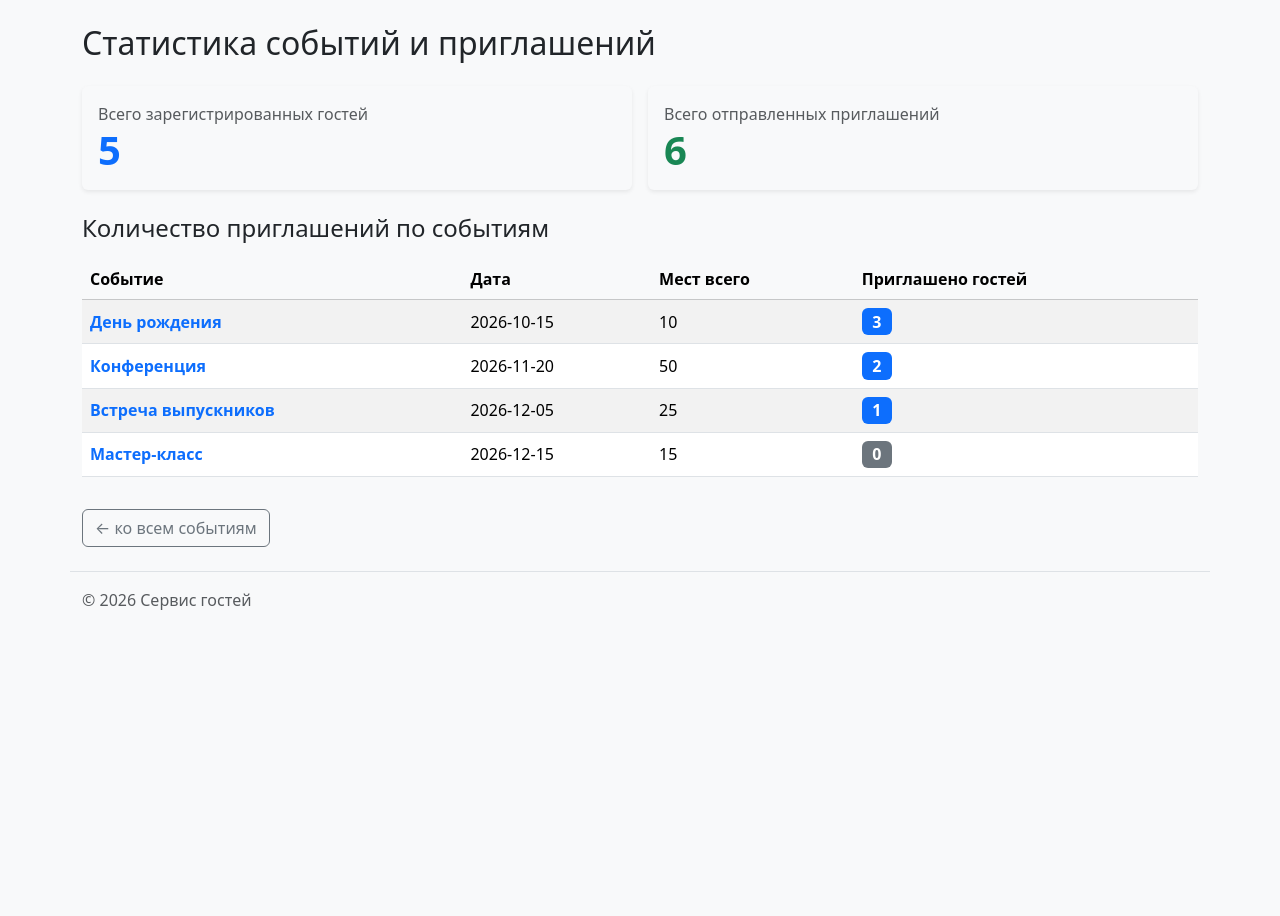
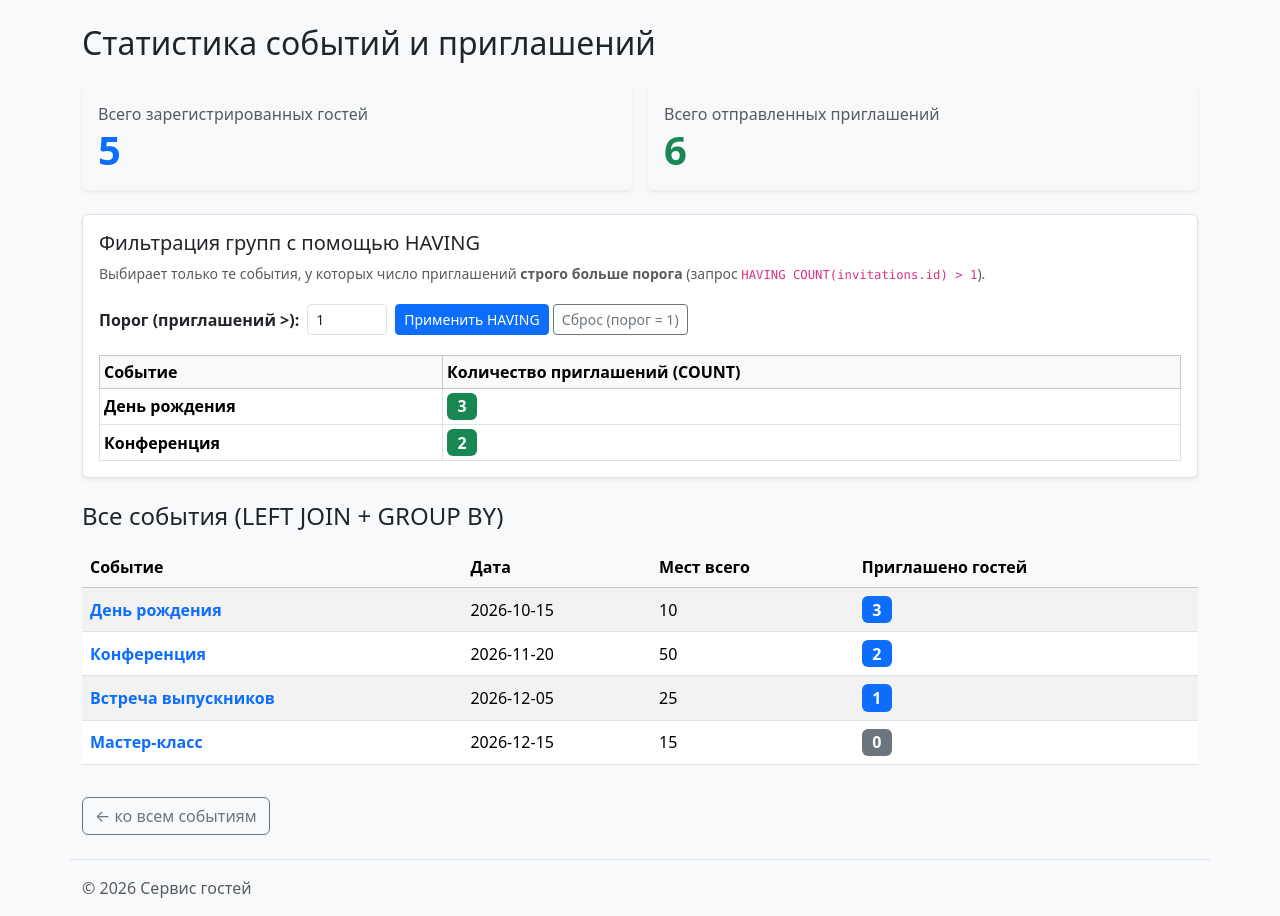
Before and after one commit to 1Firstness1/project_frame, a Django app: page /events/statistics/ in a window 1280 px wide. Shown: the part 80-996 px from the top of the page. Before the commit the page ends 690 px from the top, so only its background shows below. Run offline with Django 5.2, Linux system fonts and the light colour scheme; data comes from the database, SQL or seed files in the repository; both versions use the stored data as it was after the commit.

Commit message:
PR7: connect HAVING filter with threshold to statistics page

```diff
--- a/events/templates/events/statistics.html
+++ b/events/templates/events/statistics.html
@@ -20,7 +20,68 @@
     </div>
 </div>
 
-<h2 class="h4 mb-3">Количество приглашений по событиям</h2>
+<div class="card p-3 mb-4 border shadow-sm">
+    <h3 class="h5 mb-2">Фильтрация групп с помощью HAVING</h3>
+    <p class="text-muted small mb-3">
+        Выбирает только те события, у которых число приглашений <strong>строго больше порога</strong> (запрос <code>HAVING COUNT(invitations.id) &gt; {{ threshold }}</code>).
+    </p>
+    <form method="get" class="row g-2 align-items-center mb-3">
+        <div class="col-auto">
+            <label for="threshold" class="col-form-label fw-semibold">
+                Порог (приглашений &gt;):
+            </label>
+        </div>
+        <div class="col-auto">
+            <input type="number"
+                   id="threshold"
+                   name="threshold"
+                   class="form-control form-control-sm"
+                   value="{{ threshold }}"
+                   min="0"
+                   style="width: 80px;"
+                   required>
+        </div>
+        <div class="col-auto">
+            <button type="submit" class="btn btn-sm btn-primary">
+                Применить HAVING
+            </button>
+            <a href="{% url 'events:statistics' %}" class="btn btn-sm btn-outline-secondary">
+                Сброс (порог = 1)
+            </a>
+        </div>
+    </form>
+
+    <div class="table-responsive">
+        <table class="table table-sm table-bordered align-middle mb-0">
+            <thead class="table-light">
+                <tr>
+                    <th>Событие</th>
+                    <th>Количество приглашений (COUNT)</th>
+                </tr>
+            </thead>
+            <tbody>
+                {% for item in having_stats %}
+                    <tr>
+                        <td class="fw-semibold">{{ item.event_name }}</td>
+                        <td>
+                            <span class="badge bg-success fs-6">
+                                {{ item.invitations_count }}
+                            </span>
+                        </td>
+                    </tr>
+                {% empty %}
+                    <tr>
+                        <td colspan="2" class="text-center text-muted py-2">
+                            Нет событий с количеством приглашений &gt; {{ threshold }}.
+                        </td>
+                    </tr>
+                {% endfor %}
+            </tbody>
+        </table>
+    </div>
+</div>
+
+<h2 class="h4 mb-3">Все события (LEFT JOIN + GROUP BY)</h2>
 <div class="table-responsive">
     <table class="table table-striped table-hover align-middle">
         <thead class="table-light">
--- a/events/views.py
+++ b/events/views.py
@@ -86,10 +86,17 @@ def search_events(request):
 
 
 def event_statistics(request):
-    """Страница статистики бронирований/приглашений по событиям."""
+    """Страница статистики с использованием GROUP BY и HAVING."""
+    threshold_str = request.GET.get("threshold", "1").strip()
+    try:
+        threshold = int(threshold_str)
+    except ValueError:
+        threshold = 1
+
     conn = get_connection()
     conn.row_factory = sqlite3.Row
     try:
+        # Общая статистика по всем событиям (LEFT JOIN + GROUP BY)
         stats = conn.execute(
             """
             SELECT events.id,
@@ -104,6 +111,21 @@ def event_statistics(request):
             """
         ).fetchall()
 
+        # Фильтрация групп с помощью HAVING
+        having_stats = conn.execute(
+            """
+            SELECT events.id,
+                   events.name AS event_name,
+                   COUNT(invitations.id) AS invitations_count
+            FROM events
+            JOIN invitations ON events.id = invitations.event_id
+            GROUP BY events.id, events.name
+            HAVING COUNT(invitations.id) > ?
+            ORDER BY invitations_count DESC;
+            """,
+            (threshold,),
+        ).fetchall()
+
         total_guests = conn.execute(
             "SELECT COUNT(*) AS total FROM guests;"
         ).fetchone()["total"]
@@ -116,6 +138,8 @@ def event_statistics(request):
 
     context = {
         "statistics": stats,
+        "having_stats": having_stats,
+        "threshold": threshold,
         "total_guests": total_guests,
         "total_invitations": total_invitations,
     }
```
Also changed, not shown: README.md, data/guestlist.sqlite.
